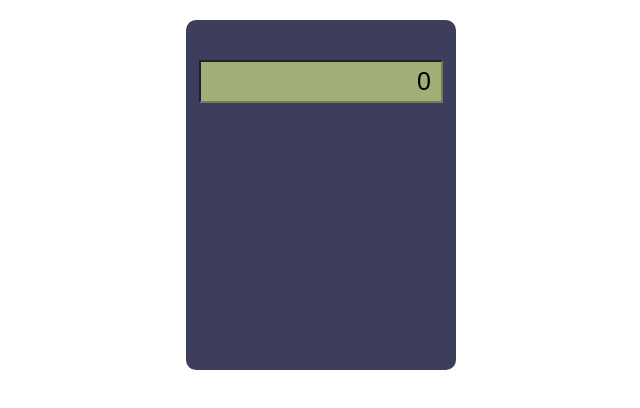
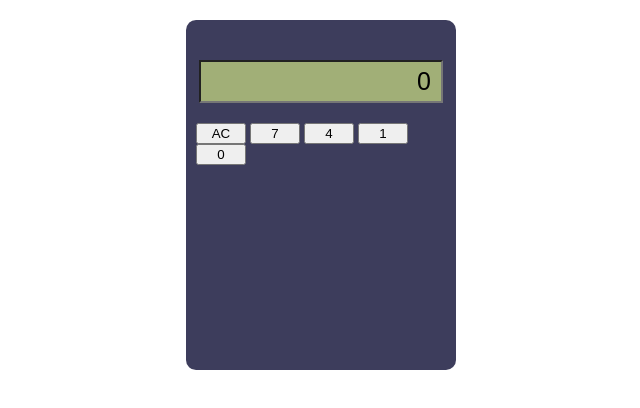
Before and after one commit to PratikshaShinde21/calculator, a plain HTML site: page index.html in a window 1280 px wide. Shown: the whole page, without its empty margins (319-959 px from the left). Drawn offline with Linux system fonts and the light colour scheme.

Commit message:
button created

```diff
--- a/index.html
+++ b/index.html
@@ -26,6 +26,10 @@
             margin-bottom: 20px;
         }
 
+       .btn{
+            width: 50px;
+            text-align: center;
+        }
     </style>
 </head>
 <body>
@@ -33,7 +37,14 @@
 
        <input type="text" value="0" class="screen"/>
 
+        <div class="buttons-container">
+            <button class="btn">AC</button>
+            <button class="btn">7</button>
+            <button class="btn">4</button>
+            <button class="btn">1</button>
+            <button class="btn">0</button>
 
+        </div>
     </div>
 </body>
 </html>
```
